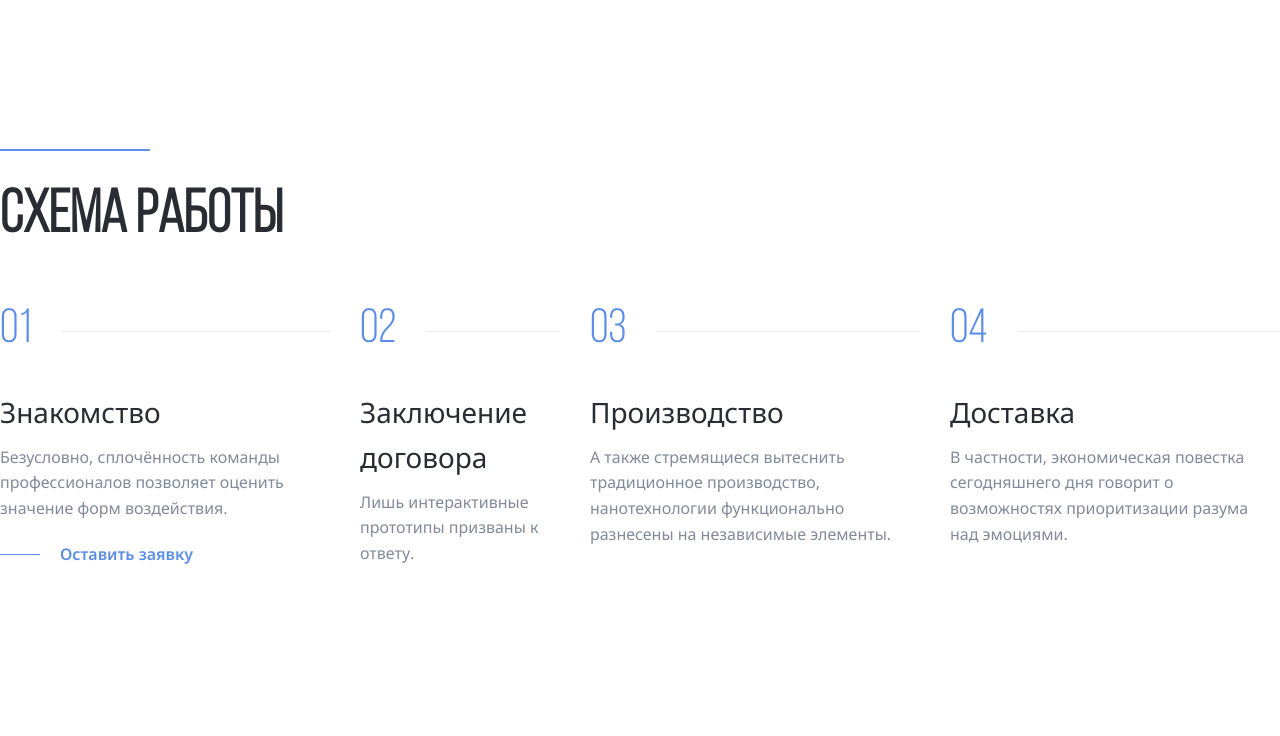
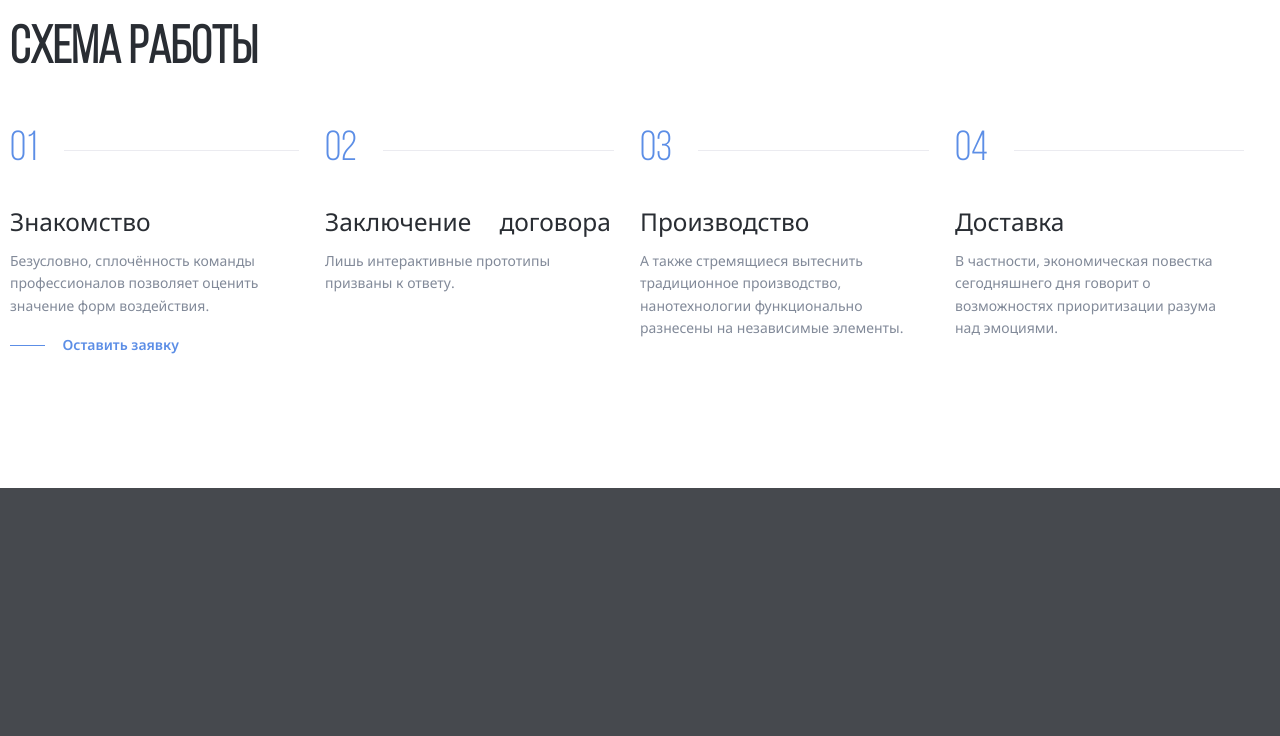
Before and after one commit to Dima163163/Aliance-Production, a PHP site: page / in a window 1280 px wide. Shown: the part 996-1732 px from the top of the page. After the commit the page ends 1484 px from the top, so only its background shows below. Run offline with PHP 8.4, Linux system fonts and the light colour scheme.

Commit message:
fix: rem

```diff
--- a/css/style.css
+++ b/css/style.css
@@ -14,7 +14,7 @@ body {
 }
 
 .container {
-  max-width: 1440px;
+  max-width: 90rem;
   margin: auto;
 }
 
@@ -118,68 +127,68 @@ body {
 .navbar-button {
   flex-shrink: 0;
   height: 100%;
-  padding: 25px 50px;
+  padding: 1.5625rem 3.125rem;
 }
 
 .header-button {
   height: 100%;
-  padding: 26px 60px;
+  padding: 1.625rem 3.75rem;
 }
 
 .seporator {
   background: #5c8ee6;
-  width: 150px;
-  height: 2px;
+  width: 9.375rem;
+  height: 0.125rem;
 }
 
 .header-content {
-  padding-top: 150px;
+  padding-top: 9.375rem;
   position: relative;
   z-index: 1;
   color: #fff;
 }
 
 .header-title {
-  max-width: 1080px;
+  max-width: 67.5rem;
   font-family: "Bebas Neue";
-  font-size: 80px;
+  font-size: 5rem;
   line-height: 120%;
-  margin: 30px 0;
+  margin: 1.875rem 0;
   letter-spacing: 0.8px;
   word-spacing: -1.6px;
 }
 
 .header-text {
-  max-width: 720px;
+  max-width: 45rem;
   font-style: normal;
   font-weight: 400;
-  font-size: 16px;
+  font-size: 1rem;
   line-height: 160%;
-  margin-bottom: 50px;
+  margin-bottom: 3.125rem;
 }
 
 .header-features {
   display: flex;
-  min-height: 168px;
+  min-height: 10.5rem;
   padding: 0;
-  margin-top: 100px;
+  margin-top: 6.25rem;
   list-style: none;
   color: #fff;
   position: relative;
 }
 
 .header-features-item {
-  padding: 28px 50px;
-  width: 288px;
+  padding: 1.75rem 3.125rem;
+  width: 18rem;
   border: 1px solid rgba(235, 235, 240, 0.2);
 }
 
 .header-features-text {
-  font-weight: 400px;
-  font-size: 16px;
+  font-weight: 25rem;
+  font-size: 1rem;
   line-height: 160%;
   margin-bottom: 0;
-  margin-top: 18px;
+  margin-top: 1.125rem;
 }
 
 .header-features-item:not(:last-child) {
@@ -187,32 +196,32 @@ body {
 }
 
 .section {
-  margin-top: 150px;
-  margin-bottom: 150px;
+  margin-top: 9.375rem;
+  margin-bottom: 9.375rem;
 }
 
 .section-title {
   font-family: "Bebas Neue";
-  font-size: 60px;
+  font-size: 3.75rem;
   line-height: 120%;
   color: #292d33;
-  margin-top: 30px;
+  margin-top: 1.875rem;
 }
 
 .steps {
   display: flex;
   list-style: none;
   padding: 0;
-  gap: 30px;
+  gap: 1.875rem;
 }
 
 .steps-item {
-  max-width: 330px;
+  max-width: 20.625rem;
 }
 
 .steps-num {
   font-family: "Bebas Neue";
-  font-size: 48px;
+  font-size: 3rem;
   line-height: 120%;
   color: #5c8ee6;
   display: flex;
@@ -221,28 +230,28 @@ body {
 
 .steps-num::after {
   content: "";
-  height: 1px;
+  height: 0.0625rem;
   background: #ebebf0;
   width: 100%;
-  margin-left: 30px;
+  margin-left: 1.875rem;
 }
 .steps-title {
   font-weight: 400;
-  font-size: 28px;
+  font-size: 1.75rem;
   line-height: 160%;
   color: #292d33;
-  margin-top: 30px;
-  margin-bottom: 10px;
-  word-spacing: 25px;
+  margin-top: 1.875rem;
+  margin-bottom: 0.625rem;
+  word-spacing: 1.5625rem;
 }
 
 .steps-text {
   font-weight: 400;
-  font-size: 16px;
+  font-size: 1rem;
   line-height: 160%;
   color: #828a99;
-  margin-top: 10px;
-  margin-bottom: 20px;
+  margin-top: 0.625rem;
+  margin-bottom: 1.25rem;
 }
 
 .steps-link {
@@ -250,15 +259,24 @@ body {
   align-items: center;
   text-decoration: none;
   font-weight: 600;
-  font-size: 16px;
+  font-size: 1rem;
   line-height: 160%;
   color: #5c8ee6;
 }
 
 .steps-link::before {
   content: "";
-  height: 1px;
+  height: 0.0625rem;
   background: #5c8ee6;
-  width: 40px;
-  margin-right: 20px;
+  width: 2.5rem;
+  margin-right: 1.25rem;
 }
+
+@media (min-width: 1200px) and (max-width: 1920px) {
+  html {
+    font-size: 14px;
+  }
+  .header-image {
+    background-position: center;
+  }
+}
--- a/index.html
+++ b/index.html
@@ -17,7 +17,7 @@
   <body>
     <nav class="navbar">
       <a href="./" class="header-logo">
-        <svg class="logo-svg" width="140" height="44">
+        <svg class="logo-svg">
           <use href="img/sprite.svg#logo-light"></use>
         </svg>
       </a>
@@ -39,7 +39,7 @@
         </li>
       </ul>
       <div class="header-phone">
-        <svg class="logo-svg" width="24" height="24">
+        <svg class="phone-icon" width="24" height="24">
           <use href="img/sprite.svg#phone"></use>
         </svg>
         <a href="tel:+74996861014" class="header-phone-link"
```
Also changed, not shown: other parts of css/style.css (+22 -13 lines).
